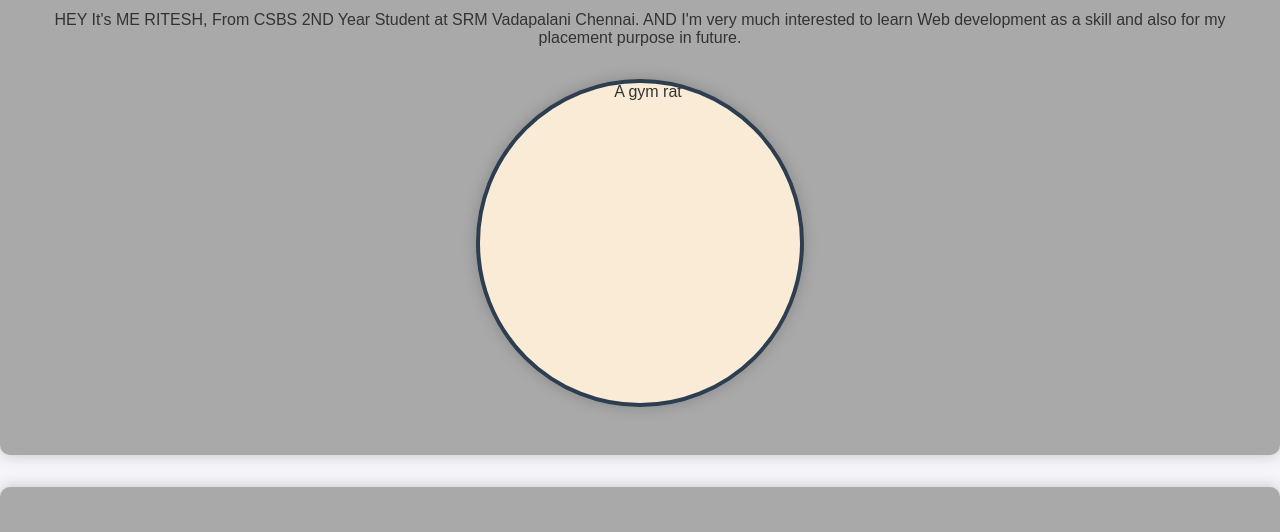
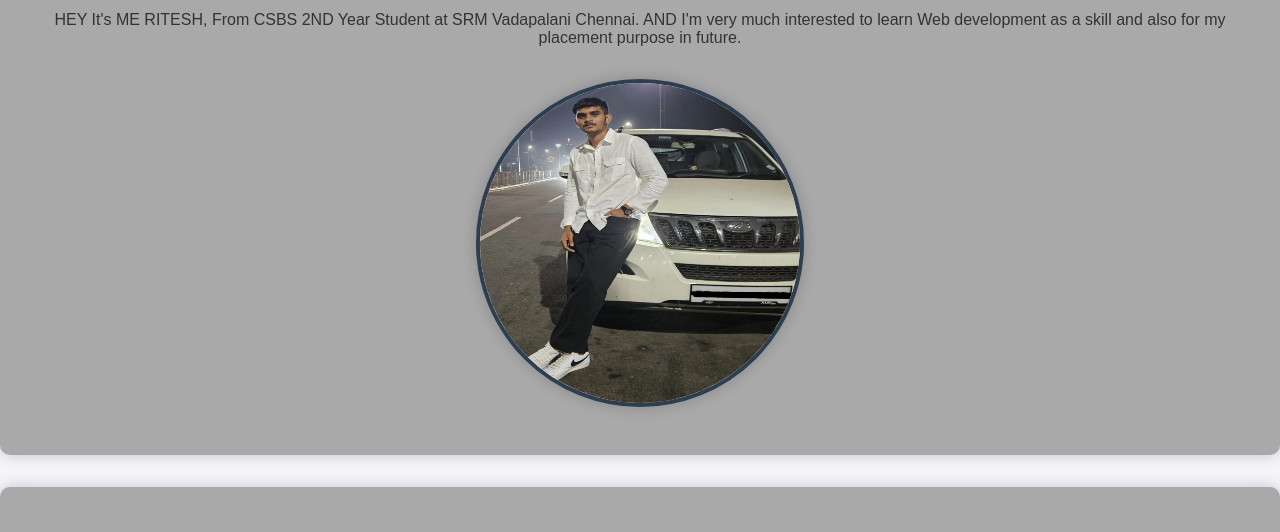
Before and after one commit to Innov80r/RITESH-PORTFOLIO, a plain HTML site: page index.html in a window 1280 px wide. Shown: the part 250-782 px from the top of the page. Drawn offline with Linux system fonts and the light colour scheme.

Commit message:
Update index.html

```diff
--- a/index.html
+++ b/index.html
@@ -240,7 +240,7 @@
         <section id="About">
             <h2 class="Rl">ABOUT ME</h2>
             <p>HEY It's ME RITESH, From CSBS 2ND Year Student at SRM Vadapalani Chennai. AND I'm very much interested to learn Web development as a skill and also for my placement purpose in future.</p>
-            <img class="Photo" src="photos/Rishi.jpg" alt="A gym rat">
+            <img class="Photo" src="Rishi.jpg" alt="A gym rat">
         </section>
 
         <section id="Skills">
```
